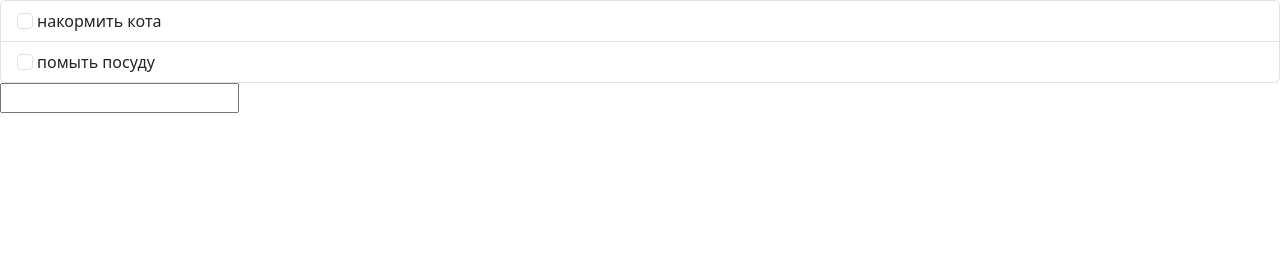
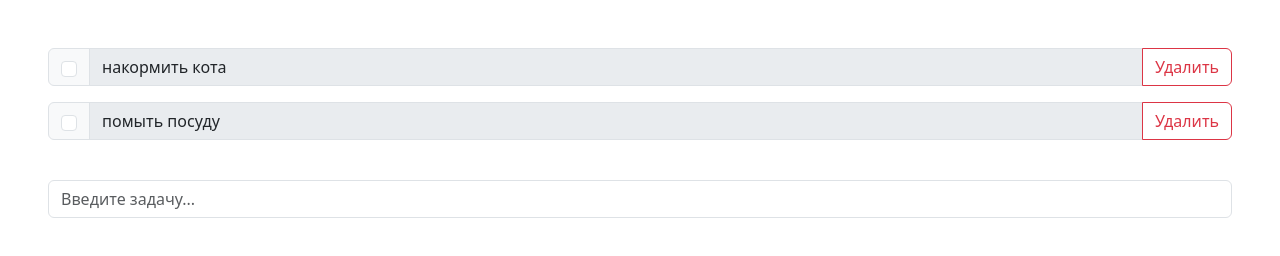
Before and after one commit to konnorriwer/to-do-list, a plain HTML site: page index.html in a window 1280 px wide. Drawn offline with nearby package versions, Linux system fonts and the light colour scheme.

```diff
--- a/index.html
+++ b/index.html
@@ -3,14 +3,18 @@
 <head>
     <meta charset="UTF-8">
     <meta name="viewport" content="width=device-width, initial-scale=1.0">
-    <title>Document</title>
+    <title>Список задач</title>
     <link href="https://cdn.jsdelivr.net/npm/bootstrap@5.3.3/dist/css/bootstrap.min.css" rel="stylesheet" integrity="sha384-QWTKZyjpPEjISv5WaRU9OFeRpok6YctnYmDr5pNlyT2bRjXh0JMhjY6hW+ALEwIH" crossorigin="anonymous">
+    <link rel="stylesheet" href="https://cdn.jsdelivr.net/npm/bootstrap-icons@1.11.3/font/bootstrap-icons.min.css">
 </head>
 <body>
-    <div class="list"></div>
-    <input type="text" class="input">
+    <div class="px-5 py-5">
+        <div class="list"></div>
+        <div class="input-group mt-4">
+            <input type="text" class="form-control input" placeholder="Введите задачу...">
+        </div>
+    </div>
     <script type="text/javascript" src="index.js"></script>
     <script src="https://cdn.jsdelivr.net/npm/bootstrap@5.3.3/dist/js/bootstrap.bundle.min.js" integrity="sha384-YvpcrYf0tY3lHB60NNkmXc5s9fDVZLESaAA55NDzOxhy9GkcIdslK1eN7N6jIeHz" crossorigin="anonymous"></script>
-
 </body>
 </html>
--- a/index.js
+++ b/index.js
@@ -6,7 +6,14 @@
     let result = '';
     for (let index = 0; index < list.length; index++) {
         const element = list[index];
-        result = result + '<li class="list-group-item">' + '<input class="form-check-input me-1" type="checkbox" value="" id="firstCheckbox">' + element + '</li>';
+        result += `
+        <div class="input-group mb-3">
+             <span class="input-group-text">
+                <input class="form-check-input" type="checkbox" value="">
+             </span>
+             <input type="text" class="form-control" value="${element}" disabled>
+             <button class="btn btn-outline-danger" type="button">Удалить</button>
+        </div>`;
     }
     result = '<ul class="list-group">' + result + '</ul>';
     div.innerHTML = result;
```
